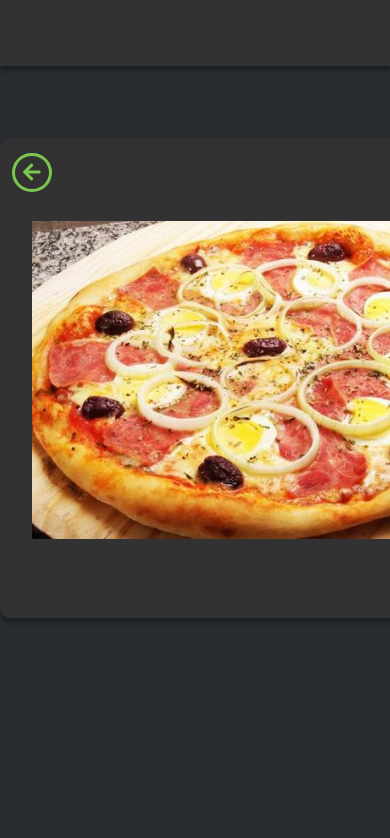
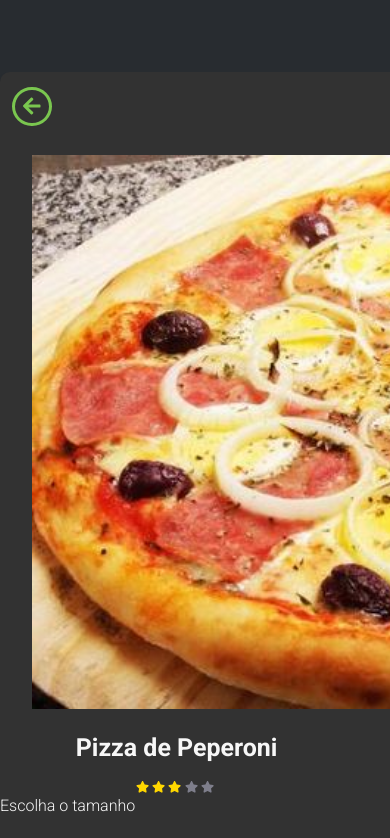
Before and after one commit to viniciusBotelho625/Pizzaria-XDS, a React (Create React App) app: page /detail in a window 390 px wide. Shown: the top 838 px of the page. Built offline with nearby package versions, Linux system fonts and the light colour scheme.

Commit message:
Ajustes de reponsividade

```diff
--- a/src/pages/list.tsx
+++ b/src/pages/list.tsx
@@ -1,4 +1,5 @@
 import React, { useEffect, useState } from 'react';
+
 
 import  {SideBar}  from '../components/SideBar';
 import { InputSearch } from '../components/InputSearch';
@@ -13,13 +14,9 @@ import { useHistory } from 'react-router';
 
 export default function List() {
 
-    const [pizzas, setPizzas] = useState([]);
+    const [pizzas, setPizzas] = useState<any[]>([]);
 
     // const history = useHistory();
-
-    console.log({
-        pizzas
-    })
 
     useEffect(() => {
         api.get('https://p3teufi0k9.execute-api.us-east-1.amazonaws.com/v1/pizza', {
@@ -63,7 +60,7 @@ export default function List() {
                         </div>
                         <div className={styles.cardFooter}>
                             <p>a partir de:</p>
-                            <p>{pizza.priceP}</p>
+                            <p>{Intl.NumberFormat('pt-BR', {style: 'currency', currency: 'BRL'}).format(pizza.priceP)}</p>
                         </div>
                     </div>
                 ))}
--- a/src/styles/components/CardDetail.module.css
+++ b/src/styles/components/CardDetail.module.css
@@ -132,3 +132,19 @@ p {
      background: var(--buttonDark);
      transition: 0.6s;
 }
+
+@media(max-width: 600px) {
+
+    .cardDetail {
+        flex-direction: column;
+        height: 100%;
+    }
+
+    .cardDetailInformation .description {
+        display: none;
+    }
+
+    .cardDetailImage {
+        width: 100%;
+    }
+}
--- a/src/styles/components/SideBar.module.css
+++ b/src/styles/components/SideBar.module.css
@@ -18,4 +18,14 @@
     .sideBar figure img {
         display: none;
     }
+
+    .sideBar {
+        display: none;
+    }
 }
+
+@media(max-width: 1024px) {
+    .sideBar {
+        width: 100%;
+    }
+}
--- a/src/styles/pages/Success.module.css
+++ b/src/styles/pages/Success.module.css
@@ -40,3 +40,13 @@
      background: var(--buttonDark);
      transition: 0.6s;
 }
+
+
+@media(max-width: 600px) {
+    .cardSuccess {
+        background-color: var(--primary);
+        margin-top: 50px;
+        box-shadow: none;
+        width: 100%;
+    }
+}
```
Also changed, not shown: src/models/pizza.interface.ts (deleted, +0 -12 lines).
